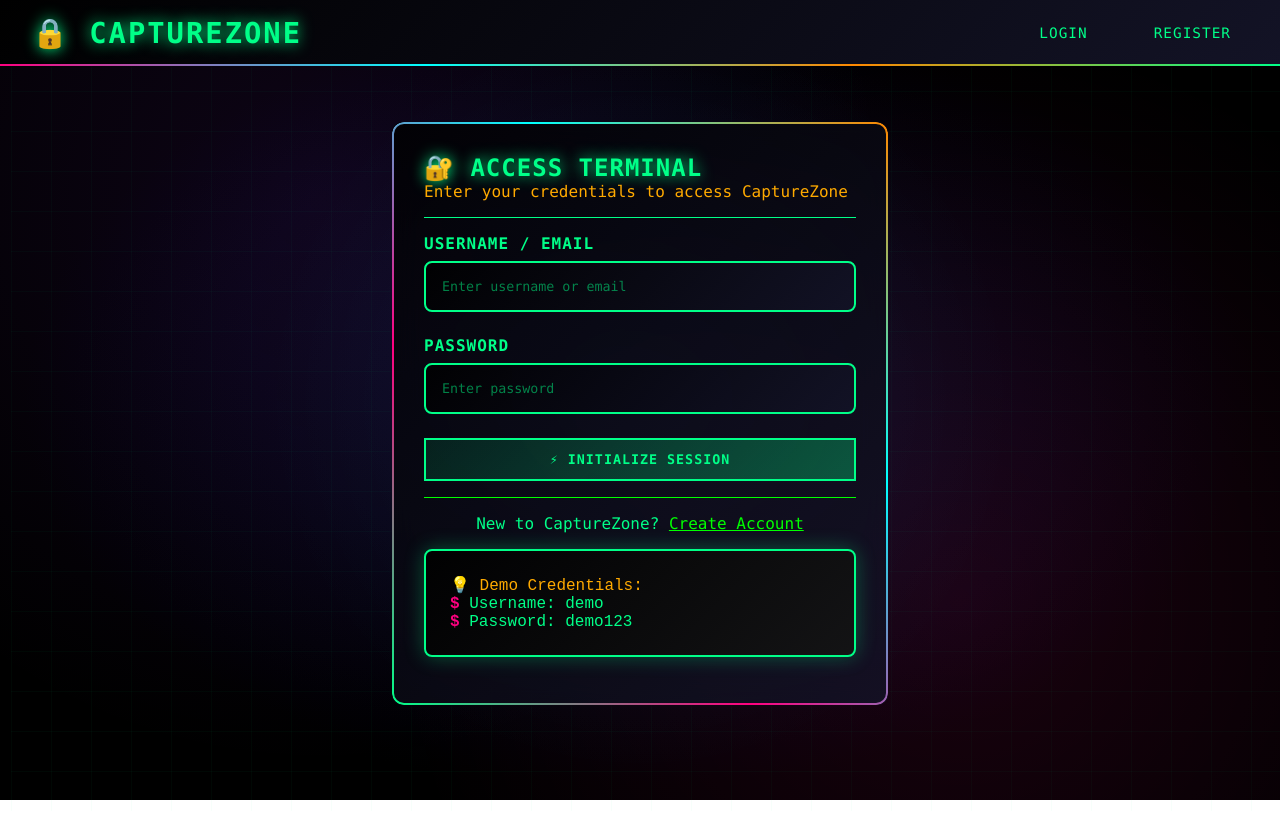
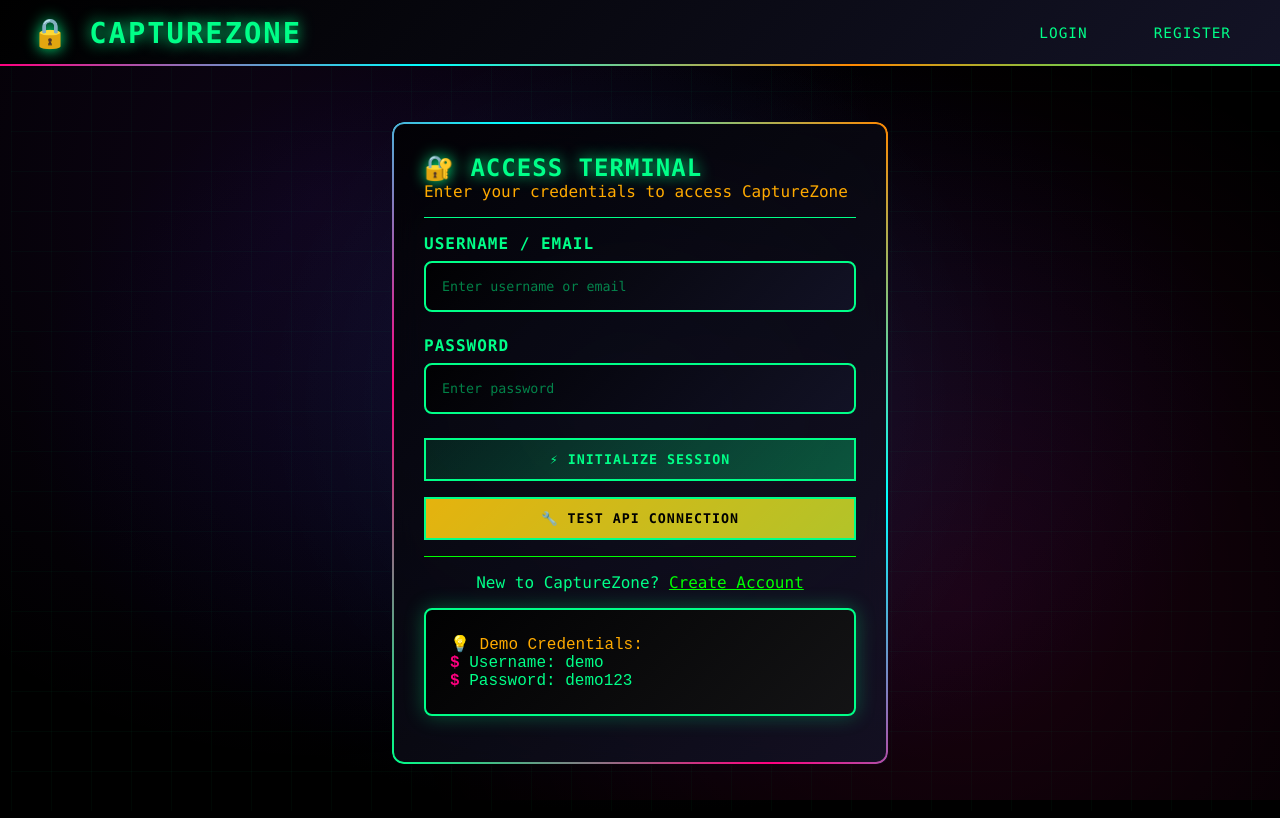
Before and after one commit to YasinthaLkshan/capturezone-ctf, a React (Create React App) app in the folder frontend/: page /login in a window 1280 px wide. Built offline with nearby package versions, Linux system fonts and the light colour scheme; no server answers.

Commit message:
Add API connection test button to login page

```diff
--- a/frontend/src/pages/Login.tsx
+++ b/frontend/src/pages/Login.tsx
@@ -23,6 +23,26 @@ const Login: React.FC = () => {
       setError(error.message);
     } finally {
       setLoading(false);
+    }
+  };
+
+  const testConnection = async () => {
+    console.log('Testing direct API connection...');
+    try {
+      const response = await fetch('https://capturezone-ctf-production.up.railway.app/api/auth/test', {
+        method: 'GET',
+        headers: {
+          'Content-Type': 'application/json',
+        }
+      });
+
+      console.log('Test response status:', response.status);
+      const data = await response.text();
+      console.log('Test response data:', data);
+      alert(`Test Result: Status ${response.status}, Data: ${data}`);
+    } catch (error) {
+      console.error('Test connection error:', error);
+      alert(`Test Error: ${error}`);
     }
   };
 
@@ -78,6 +98,15 @@ const Login: React.FC = () => {
         >
           {loading ? <span className="loading"></span> : '⚡ Initialize Session'}
         </button>
+
+        <button
+          type="button"
+          onClick={testConnection}
+          className="btn"
+          style={{ width: '100%', marginBottom: '1rem', backgroundColor: '#ffaa00', color: '#000' }}
+        >
+          🔧 Test API Connection
+        </button>
       </form>
 
       <div style={{ textAlign: 'center', paddingTop: '1rem', borderTop: '1px solid #00ff00' }}>
```
